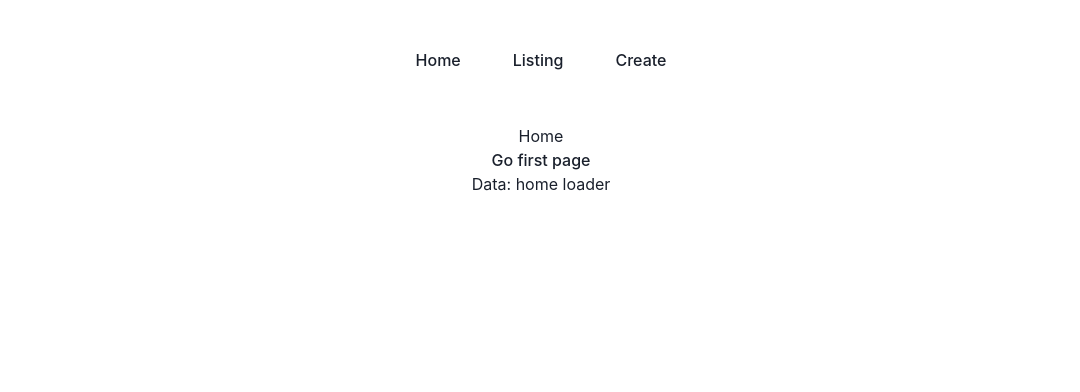
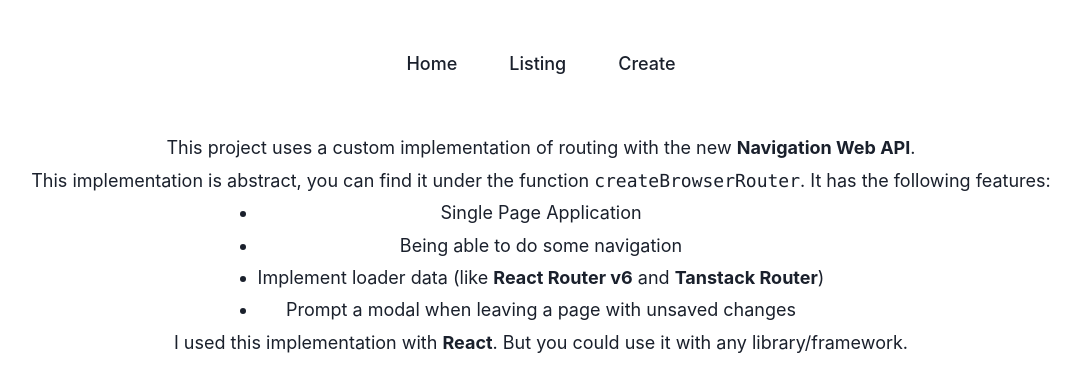
Before and after one commit to romain-trotard/routing-lib-navigation-api, a React (Vite) app: page / in a window 1280 px wide. Shown: the top 392 px of the page, without its empty margins (99-1179 px from the left). Built offline with nearby package versions, Linux system fonts and the light colour scheme.

Commit message:
Change the home page

```diff
--- a/src/App.css
+++ b/src/App.css
@@ -3,6 +3,8 @@
   margin: 0 auto;
   padding: 2rem;
   text-align: center;
+  font-size: 18px;
+  line-height: 1.8;
 }
 
 .logo {
@@ -39,3 +41,8 @@
 .read-the-docs {
   color: #888;
 }
+
+.featuresWrapper {
+    display: flex;
+    justify-content: center;
+}
--- a/src/pages/HomePage.tsx
+++ b/src/pages/HomePage.tsx
@@ -1,14 +1,19 @@
 import Layout from "../components/Layout";
-import useLoaderData from "../lib/userLoaderData";
 
 export default function HomePage() {
-    const loaderData = useLoaderData<string>();
-
     return (
         <Layout>
-            <p>Home</p>
-            <a href="/first">Go first page</a>
-            <p>Data: {loaderData}</p>
+            <p>This project uses a custom implementation of routing with the new <strong>Navigation Web API</strong>.</p>
+            <p>This implementation is abstract, you can find it under the function <code>createBrowserRouter</code>. It has the following features:</p>
+            <div className="featuresWrapper">
+                <ul>
+                    <li>Single Page Application</li>
+                    <li>Being able to do some navigation</li>
+                    <li>Implement loader data (like <strong>React Router v6</strong> and <strong>Tanstack Router</strong>)</li>
+                    <li>Prompt a modal when leaving a page with unsaved changes</li>
+                </ul>
+            </div>
+            <p>I used this implementation with <strong>React</strong>. But you could use it with any library/framework.</p>
         </Layout>
     );
 }
```
